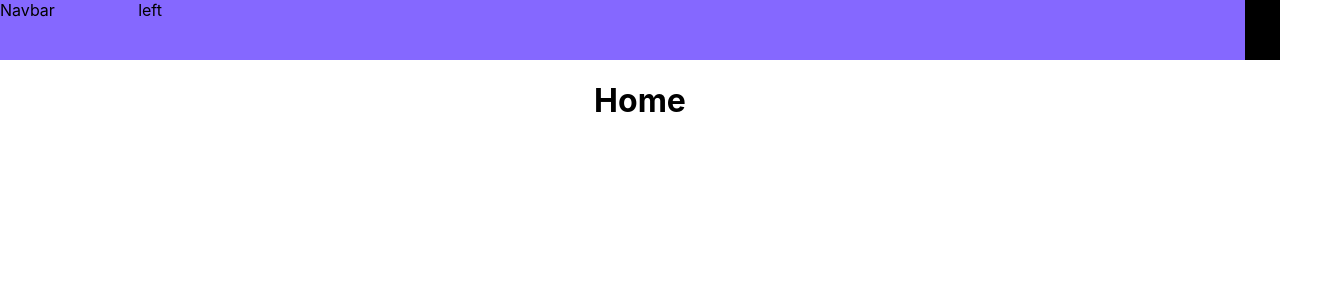
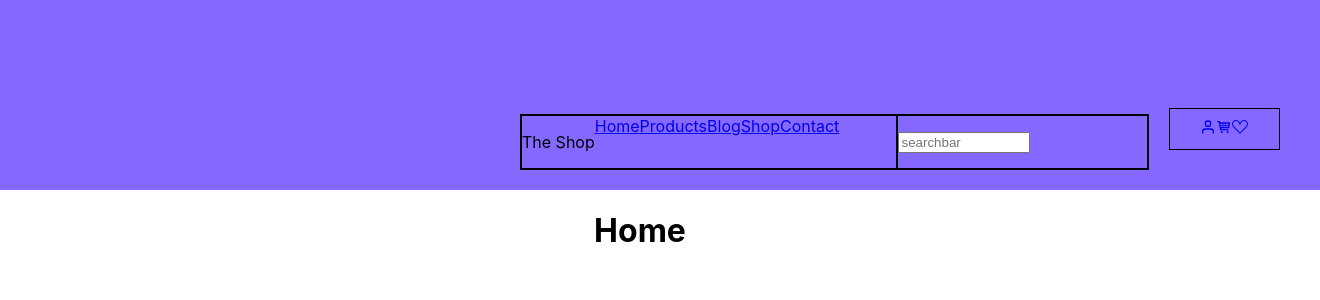
Before and after one commit to AswadOsei/webshop-frontend, a React (Create React App) app: page / in a window 1280 px wide. Shown: the top 300 px of the page, 1320 px wide, since content can reach past the window. Built offline with nearby package versions, Linux system fonts and the light colour scheme.

Commit message:
setup the navbar

```diff
--- a/package.json
+++ b/package.json
@@ -3,6 +3,7 @@
   "version": "0.1.0",
   "private": true,
   "dependencies": {
+    "@react-icons/all-files": "^4.1.0",
     "@testing-library/jest-dom": "^5.16.4",
     "@testing-library/react": "^13.3.0",
     "@testing-library/user-event": "^13.5.0",
@@ -10,6 +11,7 @@
     "express": "^4.18.1",
     "react": "^18.1.0",
     "react-dom": "^18.1.0",
+    "react-icons": "^4.4.0",
     "react-router-dom": "^6.3.0",
     "react-scripts": "5.0.1",
     "web-vitals": "^2.1.4"
--- a/src/Components/Navbar/index.jsx
+++ b/src/Components/Navbar/index.jsx
@@ -1,12 +1,50 @@
 import "./styles.css";
+import { BsSuitHeart } from "react-icons/bs";
+import { FiUser } from "react-icons/fi";
+import { TiShoppingCart } from "react-icons/ti";
 
-import React from "react";
+import { NavLink } from "react-router-dom";
 export default function Navbar() {
   return (
     <div className="navbar-container">
-      Navbar
-      <div className="navbar-small-left-container">left</div>
-      <div className="navbar-small-right-container">right</div>
+      <div className="navbar-left-container">
+        <div className="small-left-container">
+          <p>The Shop</p>
+          <div>
+            {" "}
+            <NavLink to={"./"}>Home</NavLink>{" "}
+          </div>
+          <div>
+            <NavLink to={"./"}>Products</NavLink>
+          </div>
+          <div>
+            {" "}
+            <NavLink to={"./"}>Blog</NavLink>
+          </div>{" "}
+          <div>
+            <NavLink to={"./"}>Shop</NavLink>{" "}
+          </div>
+          <div>
+            <NavLink to={"./"}>Contact</NavLink>
+          </div>
+        </div>
+        <div className="small-right-container">
+          <input className="input" type="text" placeholder="searchbar"></input>
+        </div>
+      </div>
+      <div className="navbar-right-container">
+        <div className="iconProductCard">
+          <NavLink to="/user">
+            <FiUser />
+          </NavLink>
+          <NavLink to="/shoppingcard">
+            <TiShoppingCart />
+          </NavLink>
+          <NavLink to="/favourites">
+            <BsSuitHeart />
+          </NavLink>
+        </div>
+      </div>
     </div>
   );
 }
--- a/src/Components/Navbar/styles.css
+++ b/src/Components/Navbar/styles.css
@@ -2,25 +2,47 @@
   /* full width */
   width: 100%;
   /* Fixed height */
-  height: 60px;
+  height: 150px;
   background-color: #8568ff;
   /* flex box */
-  display: flex;
+  display: inline-flex;
+  flex-direction: row;
+  padding: 20px;
+  align-items: flex-end;
 }
 
-.navbar-small-left-container {
-  margin-left: auto;
-  flex-grow: 1;
-  min-width: 80%;
-  max-width: fit-content;
-  align-items: left;
-  display: flex;
-  justify-content: space-between;
+.navbar-left-container {
+  border: solid black 1px;
+  display: inline-flex;
+  flex-direction: row;
+  margin-left: 500px;
+  width: 70%;
 }
 
-.navbar-small-right-container {
-  margin-left: auto;
-  min-width: none;
-  background-color: black;
-  justify-content: space-evenly;
+.navbar-right-container {
+  border: solid black 1px;
+  margin: 20px;
+  justify-content: space-between;
+  padding: 10px;
+  width: 10%;
 }
+
+.small-right-container {
+  border: solid black 1px;
+  justify-content: center;
+  display: inline-flex;
+  flex-direction: column;
+  width: 40%;
+}
+.small-left-container {
+  border: solid black 1px;
+  width: 200px;
+  display: inline-flex;
+  width: 60%;
+  flex-direction: row;
+  align-items: left;
+}
+
+.input {
+  width: 50%;
+}
```
Also changed, not shown: 1 other file (tests, documents, lock files or other folders).
